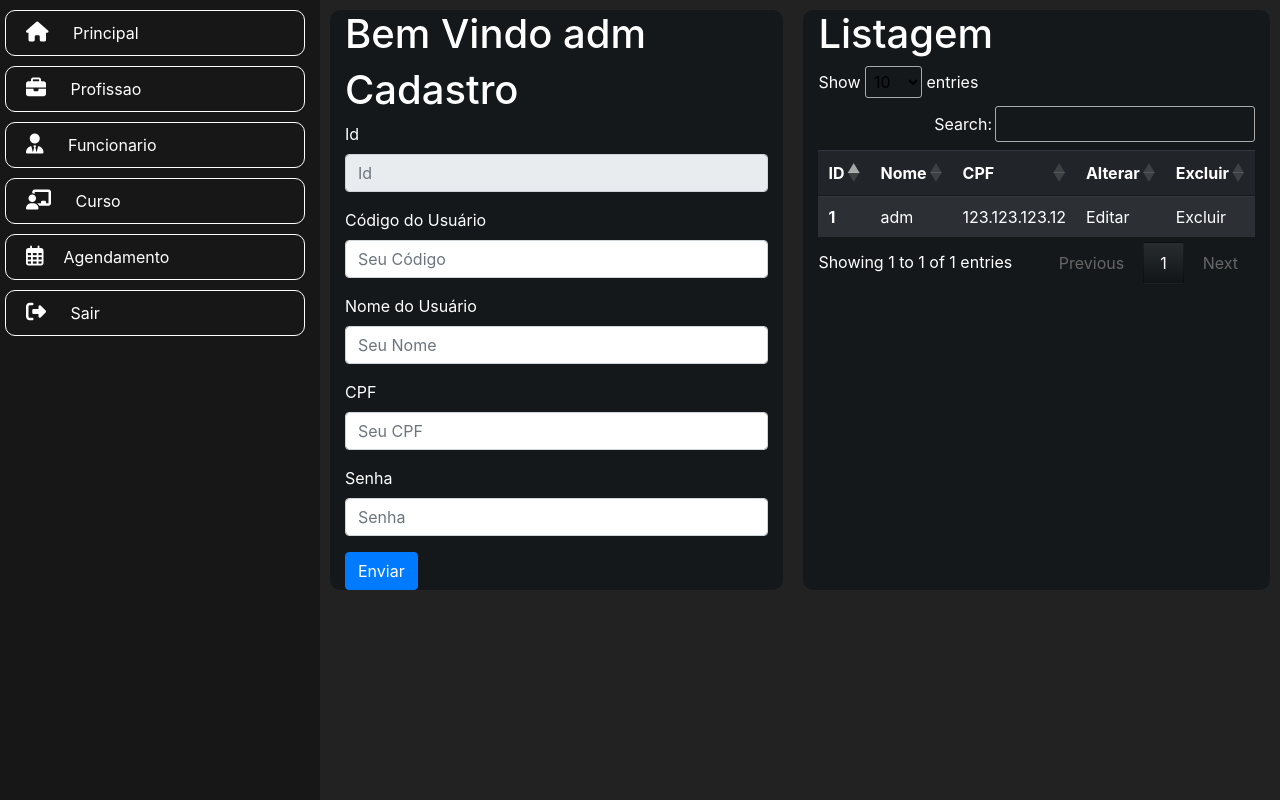
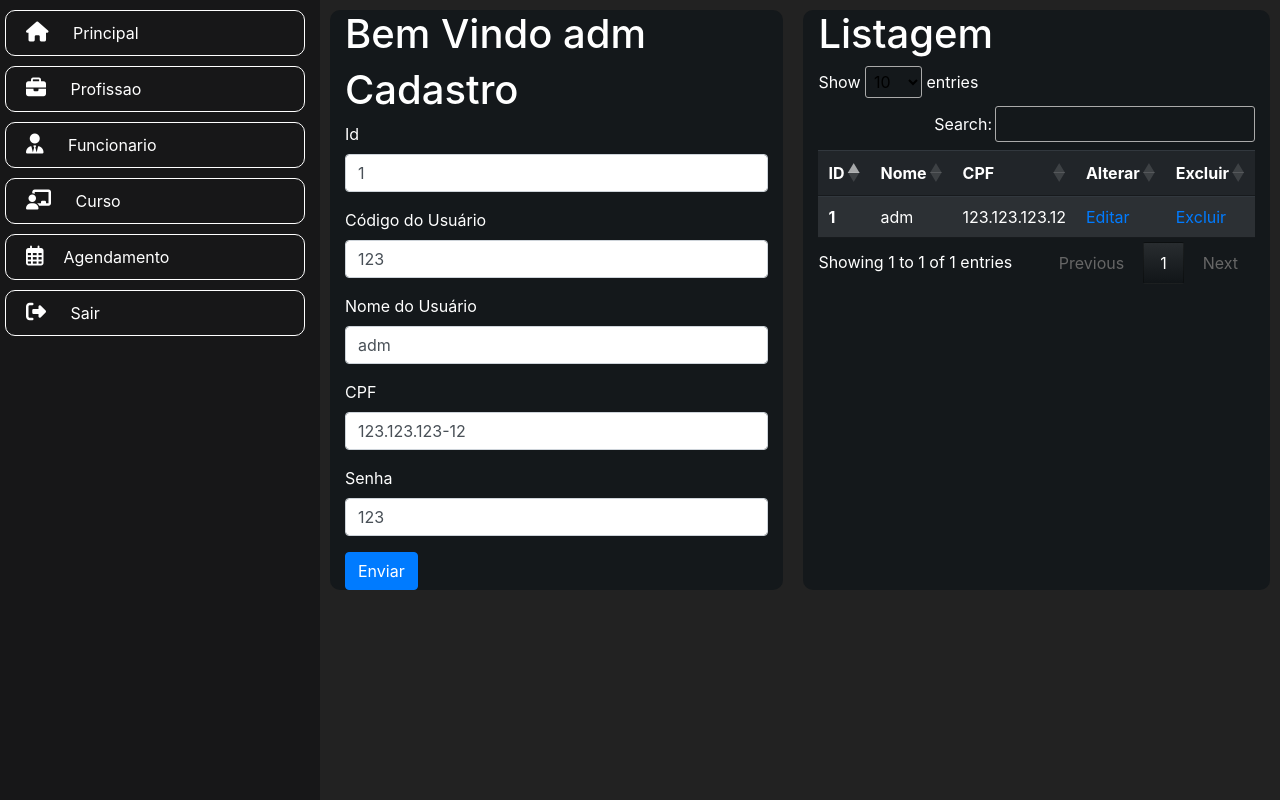
Before and after one commit to Gexis95/senacphp, a PHP site: page /principal.php?alteracao=1 in a window 1280 px wide. Shown: the part 56-856 px from the top of the page. Run offline with PHP 8.4, Linux system fonts and the light colour scheme; a user stored in the database is signed in; data comes from the database, SQL or seed files in the repository; some libraries are stand-ins or nearby versions.

Commit message:
27/11/2023
Alteração e exclusão funcionais, adicionado uma máscara no cpf

```diff
--- a/Sistema Administrativo/principal.php
+++ b/Sistema Administrativo/principal.php
@@ -1,8 +1,20 @@
 <?php
-    include 'conexao.php';
-    include 'resources/valida.php';
+include 'conexao.php';
+include 'resources/valida.php';
 
-    $destino = "./usuario/inserir.php"
+$destino = "./usuario/inserir.php";
+
+//se for diferente de vazio, ao receber um código de alteração
+if (!empty($_GET['alteracao'])) {
+    $id = $_GET['alteracao'];
+
+    //selecionar o id escolhido para começar a alteração
+    $sql = "SELECT * FROM usuario WHERE id='$id'";
+    $dados = mysqli_query($conexao, $sql); //executa codigo sql
+    $usuarios = mysqli_fetch_assoc($dados); //variavel tem registros separados em colunas
+
+    $destino = "./usuario/alterar.php";
+}
 ?>
 
 <!DOCTYPE html>
@@ -36,34 +48,39 @@
                 <div class="row">
                     <div class="col-md cartao">
                         <h1>Bem Vindo
-                            <?php echo $_SESSION['usuario']?>
+                            <?php echo $_SESSION['usuario'] ?>
                         </h1>
                         <h1>Cadastro</h1>
-                        <form action="<?=$destino; ?>" method="POST">
+                        <form action="<?= $destino; ?>" method="POST">
 
                             <div class="form-group">
                                 <label>Id</label>
-                                <input name="id" disabled type="text" class="form-control" placeholder="Id">
+                                <input name="id" value="<?php echo isset($usuarios) ? $usuarios['id'] : '' ?>" type="text"
+                                    class="form-control" placeholder="Id">
                             </div>
 
                             <div class="form-group">
                                 <label>Código do Usuário</label>
-                                <input name="codigo" type="text" class="form-control" placeholder="Seu Código">
+                                <input name="codigo" value="<?php echo isset($usuarios) ? $usuarios['codigo'] : '' ?>"
+                                    type="text" class="form-control" placeholder="Seu Código">
                             </div>
 
                             <div class="form-group">
                                 <label>Nome do Usuário</label>
-                                <input name="nome" type="text" class="form-control" placeholder="Seu Nome">
+                                <input name="nome" value="<?php echo isset($usuarios) ? $usuarios['nome'] : '' ?>"
+                                    type="text" class="form-control" placeholder="Seu Nome">
                             </div>
 
                             <div class="form-group">
                                 <label>CPF</label>
-                                <input name="cpf" type="text" class="form-control" placeholder="Seu CPF">
+                                <input id="cpf" value="<?php echo isset($usuarios) ? $usuarios['cpf'] : '' ?>" name="cpf"
+                                    type="text" class="form-control" placeholder="Seu CPF">
                             </div>
 
                             <div class="form-group">
                                 <label> Senha </label>
-                                <input name="senha" type="text" class="form-control" placeholder="Senha" id="campoSenha">
+                                <input name="senha" value="<?php echo isset($usuarios) ? $usuarios['senha'] : '' ?>"
+                                    type="text" class="form-control" placeholder="Senha" id="campoSenha">
                             </div>
                             <button type="submit" class="btn btn-primary">Enviar</button>
                         </form>
@@ -84,19 +101,26 @@
                             <tbody>
 
 
-                                    <?php
-                                        $sql = "SELECT * FROM usuario";
-                                        $resultado = mysqli_query($conexao, $sql);
-                                        while ($coluna = mysqli_fetch_array($resultado)){
+                                <?php
+                                $sql = "SELECT * FROM usuario";
+                                $resultado = mysqli_query($conexao, $sql);
+                                while ($coluna = mysqli_fetch_array($resultado)) {
                                     ?>
                                     <tr>
-                                    <th scope="row"><?php echo $coluna ['id']; ?></th>
-                                    <td><?php echo $coluna['nome']; ?></td>
-                                    <td><?php echo $coluna['cpf']; ?></td>
-                                    <td>Editar</td>
-                                    <td>Excluir</td>
+                                        <th scope="row">
+                                            <?php echo $coluna['id']; ?>
+                                        </th>
+                                        <td>
+                                            <?php echo $coluna['nome']; ?>
+                                        </td>
+                                        <td>
+                                            <?php echo $coluna['cpf']; ?>
+                                        </td>
+                                        <td> <a href="principal.php?alteracao=<?= $coluna['id'] ?>"> Editar </a> </td>
+                                        <td><a href="<?php echo "./usuario/excluir.php?id=" . $coluna['id']; ?>">Excluir</a>
+                                        </td>
 
-                                    <?php }?>
+                                    <?php } ?>
                                 </tr>
                             </tbody>
                         </table>
@@ -119,7 +143,9 @@
         crossorigin="anonymous"></script>
     <script src="https://cdn.datatables.net/1.13.6/js/jquery.dataTables.js"></script>
     <script src="resources\script.js"></script>
-    <script src="https://cdnjs.cloudflare.com/ajax/libs/jquery.mask/0.9.0/jquery.mask.min.js" integrity="sha512-oJCa6FS2+zO3EitUSj+xeiEN9UTr+AjqlBZO58OPadb2RfqwxHpjTU8ckIC8F4nKvom7iru2s8Jwdo+Z8zm0Vg==" crossorigin="anonymous" referrerpolicy="no-referrer"></script>
+    <script src="https://cdnjs.cloudflare.com/ajax/libs/jquery.mask/0.9.0/jquery.mask.min.js"
+        integrity="sha512-oJCa6FS2+zO3EitUSj+xeiEN9UTr+AjqlBZO58OPadb2RfqwxHpjTU8ckIC8F4nKvom7iru2s8Jwdo+Z8zm0Vg=="
+        crossorigin="anonymous" referrerpolicy="no-referrer"></script>
     <script>
         $("body").on('click', '.botaoMostrar', function () {
 
@@ -134,6 +160,12 @@
 
         });
     </script>
+    <script>
+        $(document).ready(function () {
+            $('#cpf').mask('000.000.000-00');
+        });
+    </script>
+</body>
 </body>
 
 </html>
```
Also changed, not shown: Sistema Administrativo/usuario/alterar.php (added, +20 -0 lines), Sistema Administrativo/usuario/excluir.php (added, +11 -0 lines).
